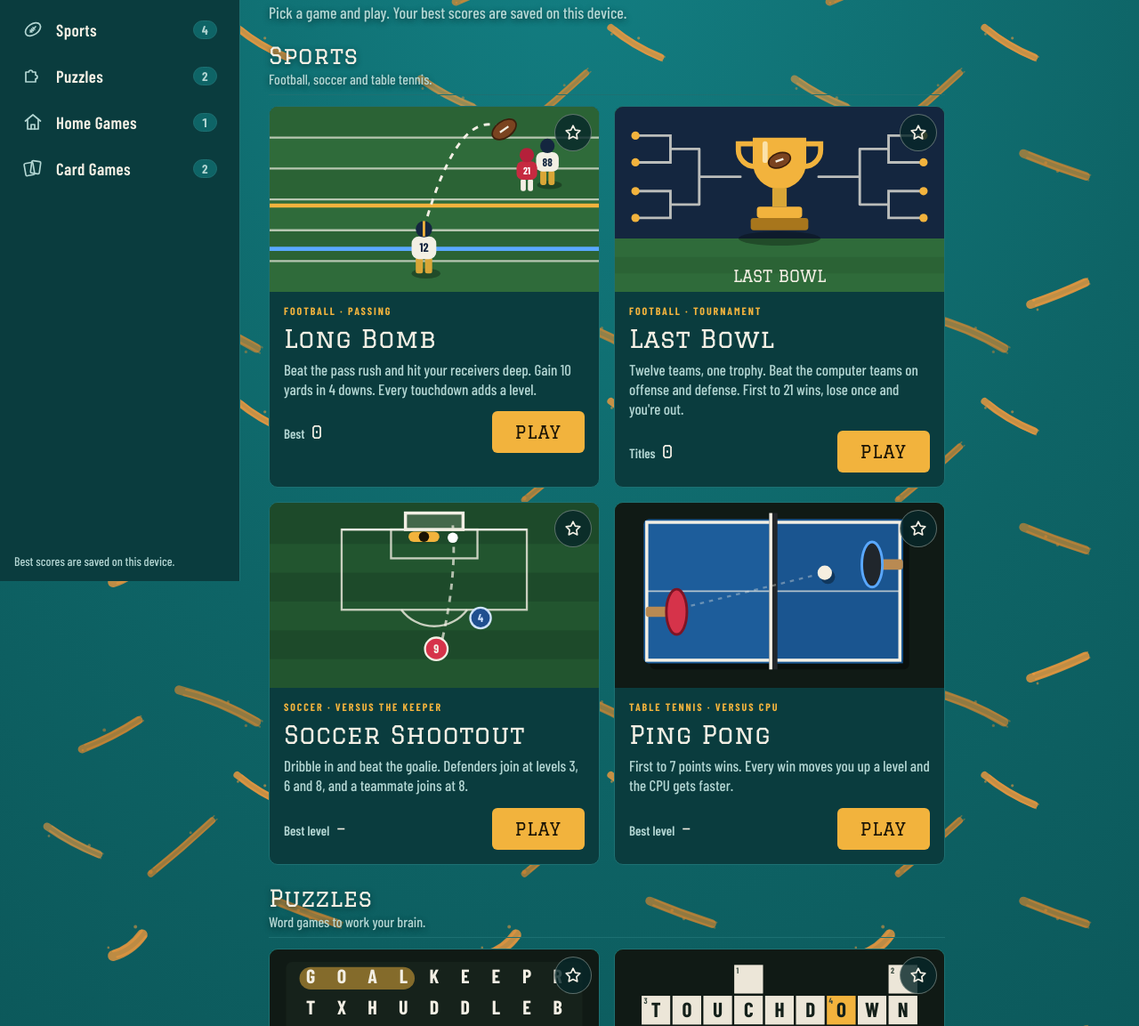
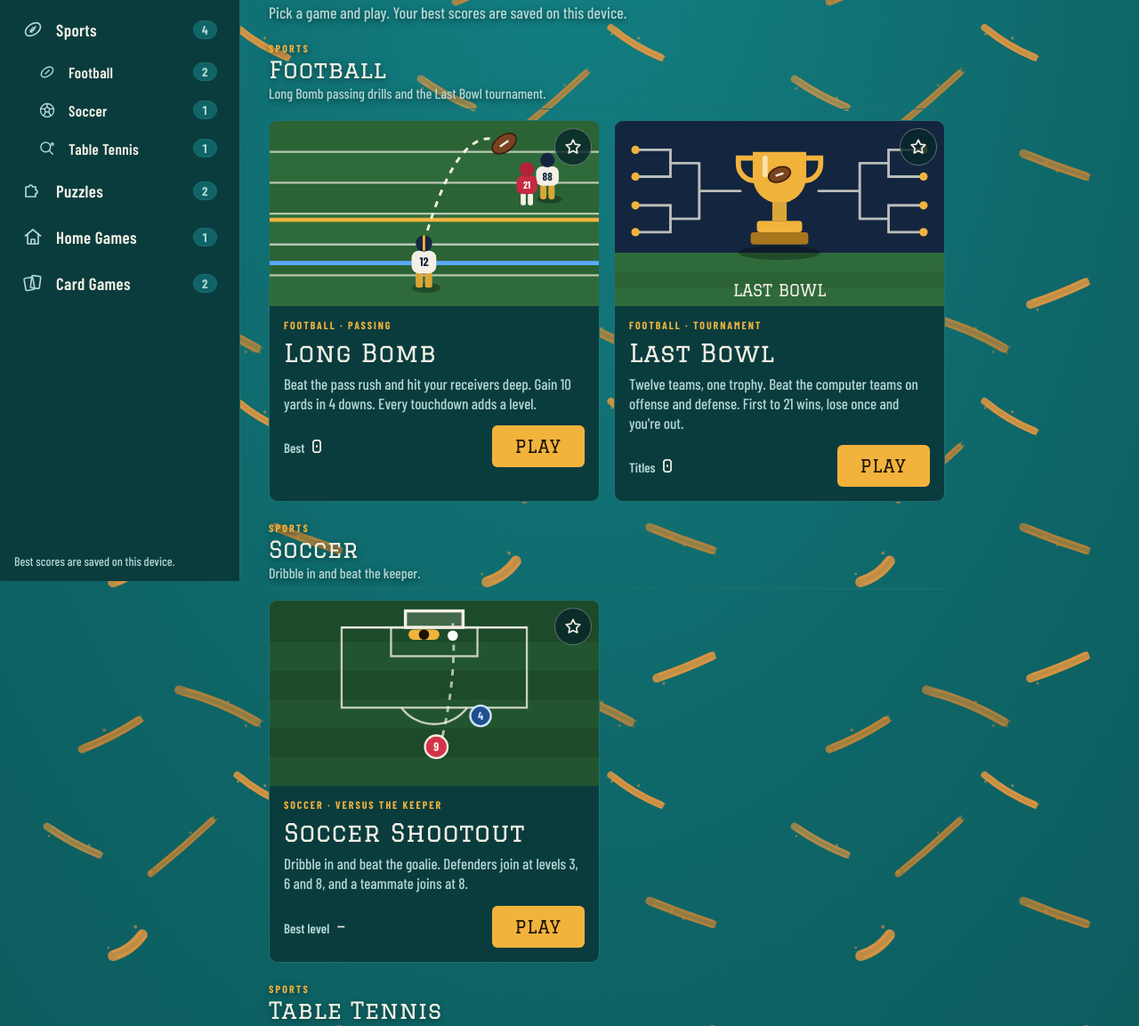
Before and after one commit to mcastleb84/Game-Day-Arcade, a plain HTML site: page index.html in a window 1280 px wide. Shown: the part 147-1300 px from the top of the page at 89% size. Drawn offline with nearby package versions, Linux system fonts and the light colour scheme.

Commit message:
Split Sports into Football, Soccer and Table Tennis sections with their own menu items
Co-Authored-By: Claude Opus 5.5 <noreply@anthropic.com>
Claude-Session: https://claude.ai/code/session_01Bvf9rAVUkcPV83hBTUL4iw

```diff
--- a/index.html
+++ b/index.html
@@ -102,6 +102,9 @@ h1 span{color:var(--gold)}
 .ghead{display:flex;flex-direction:column;gap:2px;border-bottom:1px solid var(--line);padding-bottom:8px}
 .ghead h2{font-family:var(--display);font-weight:400;font-size:26px;margin:0;letter-spacing:.02em}
 .ghead p{margin:0;font-size:16px;color:var(--muted);font-weight:500}
+.ghead .kicker{font-size:12px;letter-spacing:.18em;text-transform:uppercase;color:var(--gold);font-weight:700}
+.nav-item.sub{padding:8px 12px 8px 30px;font-size:17px;grid-template-columns:22px 1fr auto}
+.nav-item.sub svg{width:20px;height:20px}
 @media (min-width:980px){
   .side{transform:none;transition:none;width:270px}
   .side-close,.topbar .menu-btn{display:none}
@@ -120,6 +123,9 @@ h1 span{color:var(--gold)}
     <button type="button" class="nav-item" data-cat="all" aria-current="page"><svg viewBox="0 0 24 24" aria-hidden="true"><rect x="3" y="3" width="7.5" height="7.5" rx="1.5"/><rect x="13.5" y="3" width="7.5" height="7.5" rx="1.5"/><rect x="3" y="13.5" width="7.5" height="7.5" rx="1.5"/><rect x="13.5" y="13.5" width="7.5" height="7.5" rx="1.5"/></svg><span>All games</span><b>6</b></button>
     <button type="button" class="nav-item" data-cat="favorites"><svg viewBox="0 0 24 24" aria-hidden="true"><path d="M12 3.5l2.6 5.3 5.9.9-4.3 4.1 1 5.8L12 16.9l-5.2 2.7 1-5.8-4.3-4.1 5.9-.9z"/></svg><span>Favorites</span><b>0</b></button>
     <button type="button" class="nav-item" data-cat="sports"><svg viewBox="0 0 24 24" aria-hidden="true"><ellipse cx="12" cy="12" rx="9.5" ry="6" transform="rotate(-35 12 12)"/><path d="M9 15l6-6M10.5 11.5l2 2M12 10l2 2M9 13l2 2" /></svg><span>Sports</span><b>3</b></button>
+    <button type="button" class="nav-item sub" data-cat="football"><svg viewBox="0 0 24 24" aria-hidden="true"><ellipse cx="12" cy="12" rx="9" ry="5.5" transform="rotate(-35 12 12)"/><path d="M9.5 14.5l5-5"/></svg><span>Football</span><b>0</b></button>
+    <button type="button" class="nav-item sub" data-cat="soccer"><svg viewBox="0 0 24 24" aria-hidden="true"><circle cx="12" cy="12" r="9"/><path d="M12 7.5l3.5 2.5-1.3 4h-4.4L8.5 10z"/><path d="M12 3v4.5M20.5 10l-5 0M16.5 19l-2.3-5M7.5 19l2.3-5M3.5 10l5 0"/></svg><span>Soccer</span><b>0</b></button>
+    <button type="button" class="nav-item sub" data-cat="tabletennis"><svg viewBox="0 0 24 24" aria-hidden="true"><circle cx="10" cy="10" r="6.5"/><path d="M14.6 14.6l5 5"/><circle cx="19" cy="6" r="1.6"/></svg><span>Table Tennis</span><b>0</b></button>
     <button type="button" class="nav-item" data-cat="puzzles"><svg viewBox="0 0 24 24" aria-hidden="true"><path d="M4 8h3.5a2 2 0 1 1 4 0H15v3.5a2 2 0 1 1 0 4V19H4z"/></svg><span>Puzzles</span><b>2</b></button>
     <button type="button" class="nav-item" data-cat="home"><svg viewBox="0 0 24 24" aria-hidden="true"><path d="M3.5 11L12 4l8.5 7"/><path d="M6 9.5V20h12V9.5"/><path d="M10 20v-5h4v5"/></svg><span>Home Games</span><b>1</b></button>
     <button type="button" class="nav-item" data-cat="cards"><svg viewBox="0 0 24 24" aria-hidden="true"><rect x="3" y="6" width="10" height="14" rx="1.5" transform="rotate(-10 8 13)"/><rect x="10" y="4" width="10" height="14" rx="1.5" transform="rotate(8 15 11)"/></svg><span>Card Games</span><b>2</b></button>
@@ -140,8 +146,8 @@ h1 span{color:var(--gold)}
     <div class="games" id="favGames"></div>
     <div class="soon" id="favEmpty" hidden><h3>No favorites yet</h3><p>Tap the star on any game to add it here.</p></div>
   </section>
-  <section class="group" data-cat="sports" aria-labelledby="h-sports">
-    <div class="ghead"><h2 id="h-sports">Sports</h2><p>Football, soccer and table tennis.</p></div>
+  <section class="group" data-cat="football" data-parent="sports" aria-labelledby="h-football">
+    <div class="ghead"><span class="kicker">Sports</span><h2 id="h-football">Football</h2><p>Long Bomb passing drills and the Last Bowl tournament.</p></div>
     <div class="games">
     <article class="card">
       <a class="art" href="games/long-bomb/index.html" aria-label="Play Long Bomb">
@@ -205,6 +211,11 @@ h1 span{color:var(--gold)}
         </div>
       </div>
     </article>
+    </div>
+  </section>
+  <section class="group" data-cat="soccer" data-parent="sports" aria-labelledby="h-soccer">
+    <div class="ghead"><span class="kicker">Sports</span><h2 id="h-soccer">Soccer</h2><p>Dribble in and beat the keeper.</p></div>
+    <div class="games">
     <article class="card">
       <a class="art" href="games/soccer/index.html" aria-label="Play Soccer Shootout">
         <svg viewBox="0 0 320 180" role="img" aria-label="Soccer striker shooting past a defender at the goalie">
@@ -230,6 +241,11 @@ h1 span{color:var(--gold)}
         </div>
       </div>
     </article>
+    </div>
+  </section>
+  <section class="group" data-cat="tabletennis" data-parent="sports" aria-labelledby="h-tabletennis">
+    <div class="ghead"><span class="kicker">Sports</span><h2 id="h-tabletennis">Table Tennis</h2><p>Rally against the computer.</p></div>
+    <div class="games">
     <article class="card">
       <a class="art" href="games/ping-pong/index.html" aria-label="Play Ping Pong">
         <svg viewBox="0 0 320 180" role="img" aria-label="Ping pong table from above with two paddles and a ball">
@@ -405,7 +421,7 @@ GAMES.forEach(g=>{let v=0;try{v=+localStorage.getItem(g.key)||0}catch(e){}const
   function show(cat,save){
     if(!items.some(i=>i.dataset.cat===cat))cat='all';
     items.forEach(i=>{if(i.dataset.cat===cat)i.setAttribute('aria-current','page');else i.removeAttribute('aria-current');});
-    groups.forEach(g=>g.hidden=cat!=='all'&&g.dataset.cat!==cat);
+    groups.forEach(g=>g.hidden=!(cat==='all'||g.dataset.cat===cat||g.dataset.parent===cat));
     document.getElementById('crumb').textContent=items.find(i=>i.dataset.cat===cat).querySelector('span').textContent;
     if(save){try{localStorage.setItem('arcade-section',cat)}catch(e){}history.replaceState(null,'',cat==='all'?location.pathname:'#'+cat);}
   }
@@ -443,7 +459,7 @@ GAMES.forEach(g=>{let v=0;try{v=+localStorage.getItem(g.key)||0}catch(e){}const
     const cat=cur();group.hidden=!(cat==='favorites'||(cat==='all'&&favs.length));empty.hidden=favs.length>0;
     // sidebar counts
     document.querySelectorAll('.nav-item').forEach(n=>{const b=n.querySelector('b'),c=n.dataset.cat;if(!b||b.textContent==='Soon')return;
-      b.textContent=c==='favorites'?favs.length:c==='all'?cards.length:document.querySelectorAll('.group[data-cat="'+c+'"] .card').length;});
+      b.textContent=c==='favorites'?favs.length:c==='all'?cards.length:document.querySelectorAll('.group[data-cat="'+c+'"] .card, .group[data-parent="'+c+'"] .card').length;});
   }
   document.querySelectorAll('.nav-item').forEach(n=>n.addEventListener('click',render));
   addEventListener('pageshow',()=>{try{favs=JSON.parse(localStorage.getItem(KEY)||'[]').filter(id=>valid.has(id))}catch(e){}render();});
```
